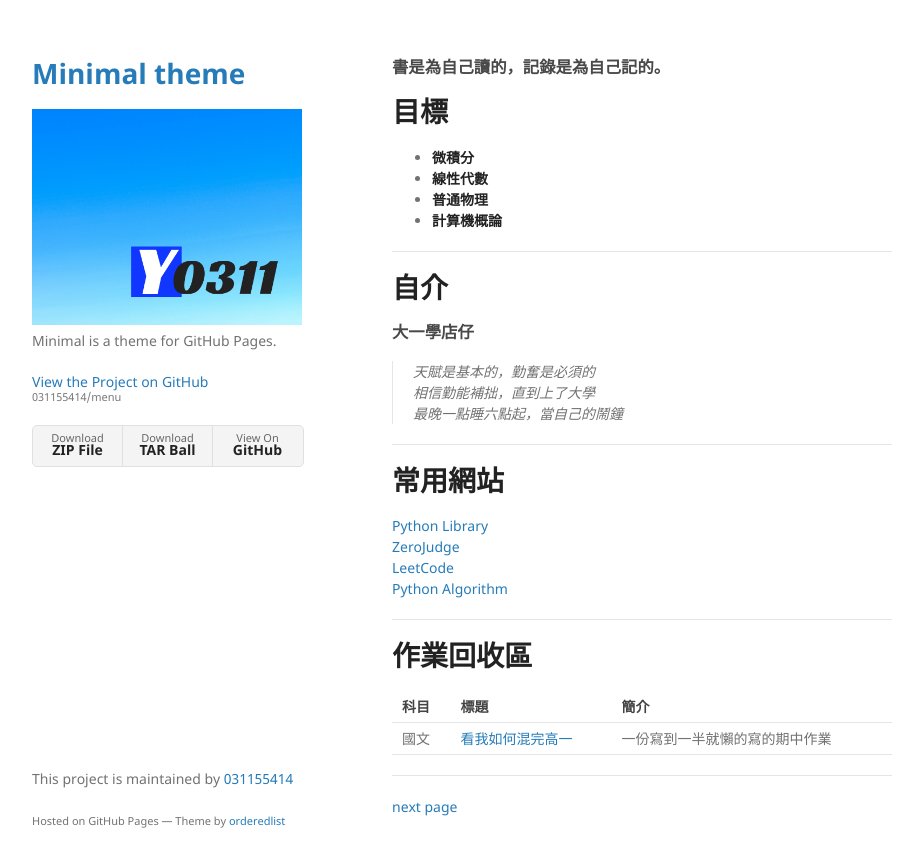
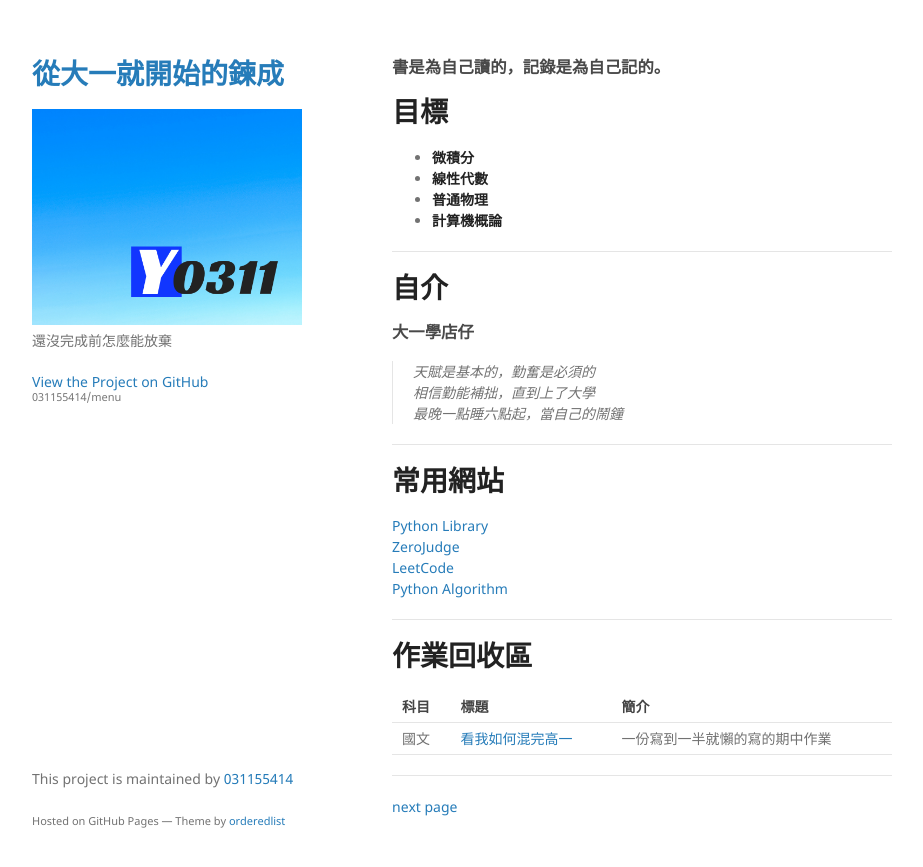
Before and after one commit to 031155414/menu, a Jekyll site: the page built from index.md, in a window 1280 px wide. Shown: the top 867 px of the page, without its empty margins (178-1101 px from the left). Built offline with Jekyll 4.4.1, drawn with Linux system fonts in a browser that asks for light colours; our own code applies the rules of GitHub Pages for plain Markdown files.

Commit message:
Update _config.yml

```diff
--- a/_config.yml
+++ b/_config.yml
@@ -1,6 +1,6 @@
-title: Minimal theme
+title: 從大一就開始的鍊成
 logo: /assets/img/logo.png
-description: Minimal is a theme for GitHub Pages.
-show_downloads: true
+description: 還沒完成前怎麼能放棄
+show_downloads: False
 google_analytics:
 theme: jekyll-theme-minimal
```
